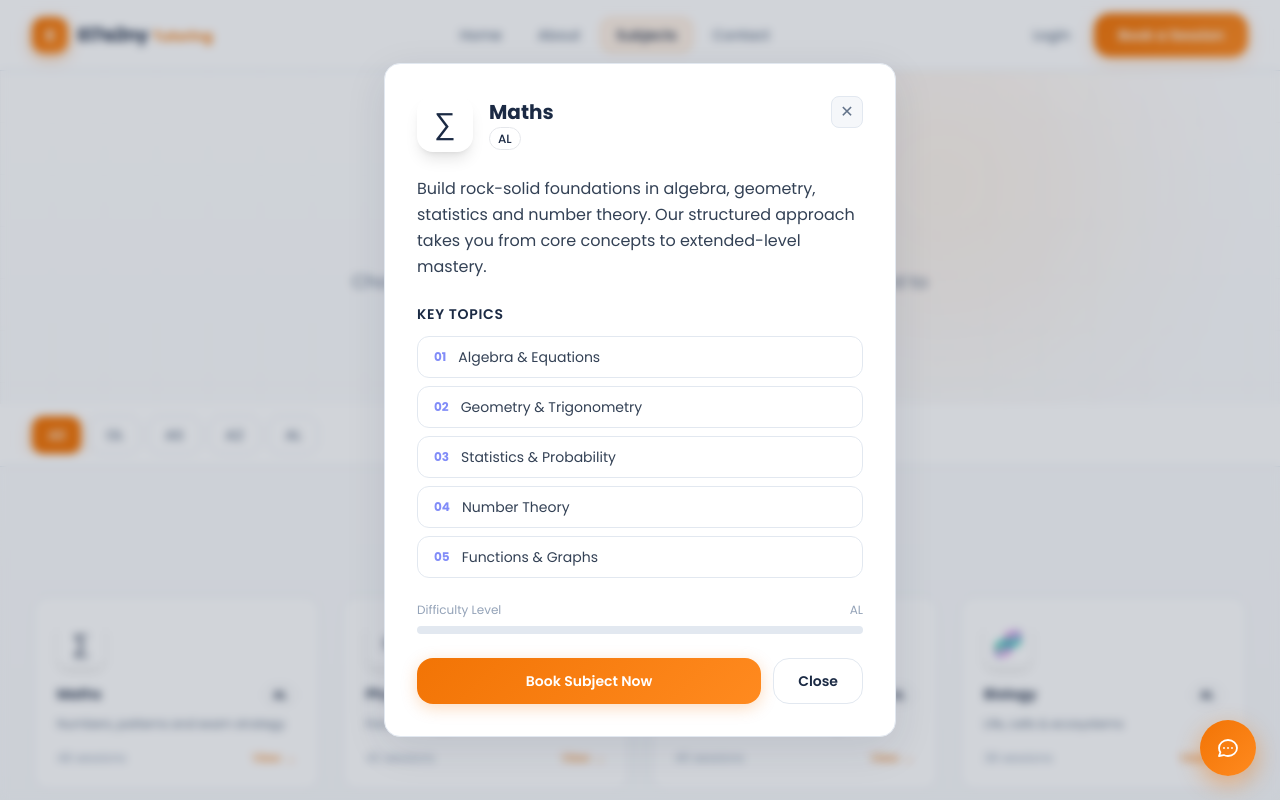
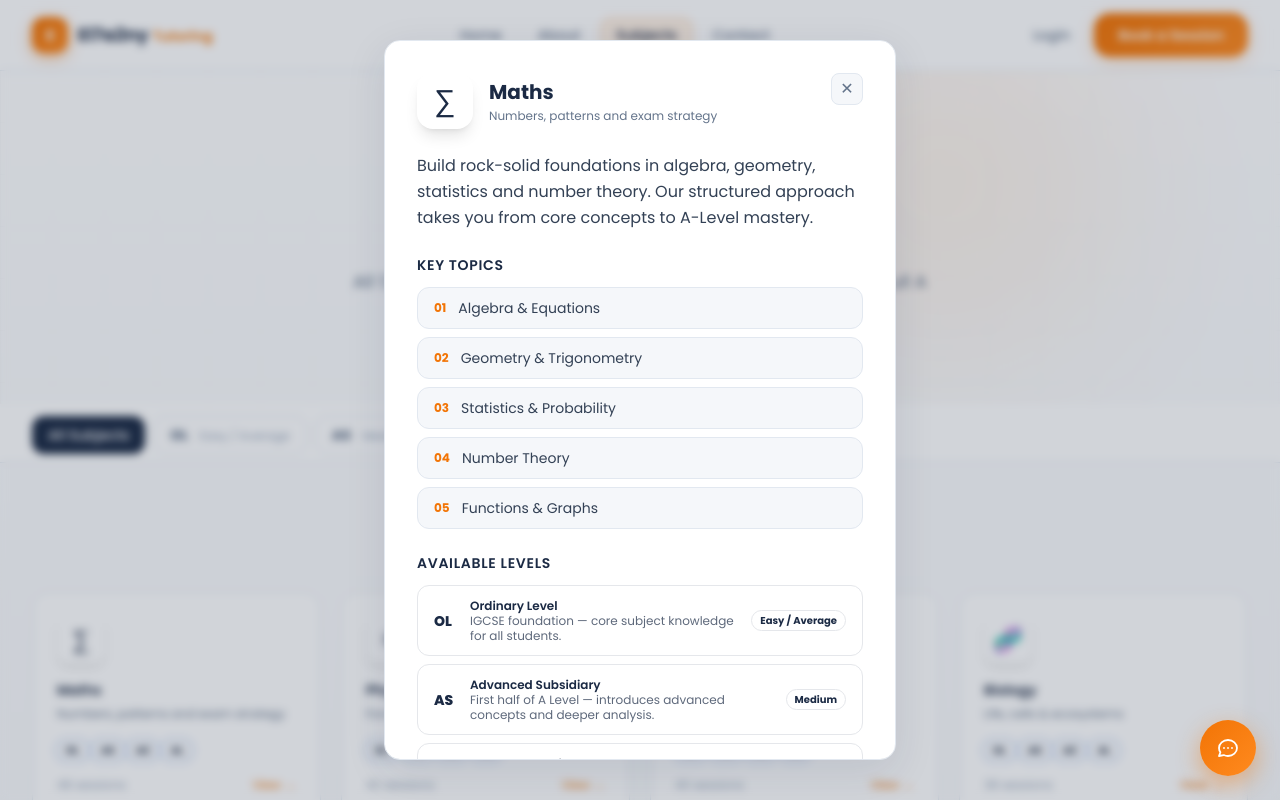
Before and after one commit to EMBOIV/El7a2nyTutoring, a Next.js app: page /subjects in a window 1280 px wide. Both pictures are taken after a click on the button 176 px from the left and 692 px from the top of the page. Shown: the top 800 px of the page. Built offline with nearby package versions, Linux system fonts and the light colour scheme.

Commit message:
new version beta5

```diff
--- a/app/subjects/page.tsx
+++ b/app/subjects/page.tsx
@@ -2,10 +2,27 @@
 
 import { useState } from 'react';
 import { motion, AnimatePresence } from 'framer-motion';
-import { subjects, difficultyColors } from '@/lib/subjects';
-import type { Subject } from '@/lib/subjects';
+import { subjects, LEVEL_INFO, LEVELS } from '@/lib/subjects';
+import type { Subject, Level } from '@/lib/subjects';
 import Link from 'next/link';
 
+/* ── Level pill chip ─────────────────────────────────────────────────────── */
+function LevelPill({ level, active }: { level: Level; active?: boolean }) {
+  const info = LEVEL_INFO[level];
+  return (
+    <span
+      className={`inline-flex items-center gap-1 text-[10px] font-bold px-2 py-0.5 rounded-full border transition-all ${
+        active
+          ? info.pill.replace('/10', '/20').replace('/50', '') + ' ring-1 ring-current/40 scale-105'
+          : info.pill + ' opacity-70'
+      }`}
+    >
+      {level}
+    </span>
+  );
+}
+
+/* ── Subject modal ───────────────────────────────────────────────────────── */
 function SubjectModal({ subject, onClose }: { subject: Subject; onClose: () => void }) {
   return (
     <AnimatePresence>
@@ -32,9 +49,7 @@ function SubjectModal({ subject, onClose }: { subject: Subject; onClose: () => v
               </div>
               <div>
                 <h2 className="text-[#1B2A44] font-bold text-xl">{subject.name}</h2>
-                <span className={`text-xs px-2 py-0.5 rounded-full border font-medium ${difficultyColors[subject.difficulty]}`}>
-                  {subject.difficulty}
-                </span>
+                <p className="text-[#64748B] text-xs mt-0.5">{subject.tagline}</p>
               </div>
             </div>
             <button
@@ -52,32 +67,33 @@ function SubjectModal({ subject, onClose }: { subject: Subject; onClose: () => v
             <h3 className="text-[#1B2A44] font-semibold mb-3 text-sm uppercase tracking-wider">Key Topics</h3>
             <div className="grid grid-cols-1 gap-2">
               {subject.topics.map((topic, i) => (
-                <div key={topic} className="flex items-center gap-3 glass rounded-xl px-4 py-2.5">
-                  <span className="text-indigo-400 text-xs font-bold">{String(i + 1).padStart(2, '0')}</span>
+                <div key={topic} className="flex items-center gap-3 bg-[#F5F7FA] rounded-xl px-4 py-2.5 border border-[#E2E8F0]">
+                  <span className="text-brand-orange text-xs font-bold">{String(i + 1).padStart(2, '0')}</span>
                   <span className="text-[#334155] text-sm">{topic}</span>
                 </div>
               ))}
             </div>
           </div>
 
-          {/* Difficulty bar */}
+          {/* Level breakdown */}
           <div className="mb-6">
-            <div className="flex justify-between text-xs text-[#94A3B8] mb-2">
-              <span>Difficulty Level</span>
-              <span className={difficultyColors[subject.difficulty].split(' ')[1]}>{subject.difficulty}</span>
+            <h3 className="text-[#1B2A44] font-semibold mb-3 text-sm uppercase tracking-wider">Available Levels</h3>
+            <div className="space-y-2">
+              {LEVELS.map(lvl => {
+                const info = LEVEL_INFO[lvl];
+                return (
+                  <div key={lvl} className={`flex items-center gap-3 rounded-xl px-4 py-3 border ${info.pill}`}>
+                    <span className="font-black text-sm w-6 shrink-0">{lvl}</span>
+                    <div className="flex-1 min-w-0">
+                      <p className="text-xs font-semibold leading-tight">{info.label}</p>
+                      <p className="text-xs opacity-70 leading-tight">{info.description}</p>
                     </div>
-            <div className="h-2 bg-[#E2E8F0] rounded-full overflow-hidden">
-              <div
-                className={`h-full rounded-full bg-gradient-to-r ${subject.gradient} transition-all ${
-                  subject.difficulty === 'OL'
-                    ? 'w-1/4'
-                    : subject.difficulty === 'AS'
-                      ? 'w-2/4'
-                      : subject.difficulty === 'A2'
-                        ? 'w-3/4'
-                        : 'w-full'
-                }`}
-              />
+                    <span className="text-[10px] font-bold whitespace-nowrap bg-white/70 rounded-full px-2 py-0.5 border border-current/20">
+                      {info.difficulty}
+                    </span>
+                  </div>
+                );
+              })}
             </div>
           </div>
 
@@ -95,11 +111,12 @@ function SubjectModal({ subject, onClose }: { subject: Subject; onClose: () => v
   );
 }
 
+/* ── Page ────────────────────────────────────────────────────────────────── */
 export default function SubjectsPage() {
   const [selected, setSelected] = useState<Subject | null>(null);
-  const [filter, setFilter] = useState<'All' | 'OL' | 'AS' | 'A2' | 'AL'>('All');
+  const [activeLevel, setActiveLevel] = useState<'All' | Level>('All');
 
-  const filtered = filter === 'All' ? subjects : subjects.filter(s => s.difficulty === filter);
+  const activeLevelInfo = activeLevel !== 'All' ? LEVEL_INFO[activeLevel] : null;
 
   return (
     <div className="pt-[70px]">
@@ -113,35 +130,82 @@ export default function SubjectsPage() {
             IGCSE <span className="gradient-text">Subjects</span>
           </h1>
           <p className="text-[#64748B] text-lg max-w-xl mx-auto">
-            Choose from 13 expertly taught IGCSE subjects. Click any card to explore the syllabus.
+            All 13 subjects are available at every level — OL, AS, A2, and Full A Level.
+            Click any card to explore topics and levels.
           </p>
         </div>
       </section>
 
-      {/* Filter tabs */}
-      <div className="sticky top-[70px] z-30 bg-white/95 backdrop-blur-xl border-b border-[#E2E8F0] py-3">
-        <div className="max-w-7xl mx-auto container-pad flex gap-2 overflow-x-auto">
-          {(['All', 'OL', 'AS', 'A2', 'AL'] as const).map(f => (
+      {/* Level filter + banner */}
+      <div className="sticky top-[70px] z-30 bg-white/95 backdrop-blur-xl border-b border-[#E2E8F0]">
+        {/* Tabs */}
+        <div className="max-w-7xl mx-auto container-pad pt-3 pb-2 flex gap-2 overflow-x-auto">
           <button
-              key={f}
-              onClick={() => setFilter(f)}
+            onClick={() => setActiveLevel('All')}
             className={`px-4 py-2 rounded-xl text-sm font-medium whitespace-nowrap transition-all ${
-                filter === f
-                  ? 'bg-brand-orange text-white shadow-[0_4px_14px_rgba(242,116,5,0.35)]'
+              activeLevel === 'All'
+                ? 'bg-[#1B2A44] text-white'
                 : 'bg-white border border-[#E2E8F0] text-[#64748B] hover:text-[#1B2A44] hover:border-[#CBD5E1]'
             }`}
           >
-              {f}
+            All Subjects
           </button>
-          ))}
+          {LEVELS.map(lvl => {
+            const info = LEVEL_INFO[lvl];
+            const active = activeLevel === lvl;
+            return (
+              <button
+                key={lvl}
+                onClick={() => setActiveLevel(lvl)}
+                className={`px-4 py-2 rounded-xl text-sm font-semibold whitespace-nowrap transition-all border ${
+                  active ? info.pill.replace('/10', '/20') + ' shadow-sm' : 'bg-white border-[#E2E8F0] text-[#64748B] hover:border-[#CBD5E1]'
+                }`}
+              >
+                <span className="font-black">{lvl}</span>
+                <span className={`ml-1.5 text-xs font-normal hidden sm:inline ${active ? '' : 'text-[#94A3B8]'}`}>
+                  · {info.difficulty}
+                </span>
+              </button>
+            );
+          })}
+        </div>
+
+        {/* Level info banner */}
+        <AnimatePresence>
+          {activeLevelInfo && (
+            <motion.div
+              key={activeLevel}
+              initial={{ opacity: 0, height: 0 }}
+              animate={{ opacity: 1, height: 'auto' }}
+              exit={{ opacity: 0, height: 0 }}
+              transition={{ duration: 0.2 }}
+              className="overflow-hidden"
+            >
+              <div className={`max-w-7xl mx-auto container-pad pb-3`}>
+                <div className={`rounded-xl px-4 py-3 border flex items-center gap-4 ${activeLevelInfo.pill}`}>
+                  {/* Bar */}
+                  <div className="hidden sm:flex flex-col gap-1 w-28 shrink-0">
+                    <div className="h-1.5 w-full bg-white/60 rounded-full overflow-hidden">
+                      <div className={`h-full rounded-full bg-gradient-to-r ${activeLevelInfo.bar} ${activeLevelInfo.barWidth}`} />
+                    </div>
+                    <p className="text-[10px] font-semibold opacity-70">{activeLevelInfo.difficulty}</p>
+                  </div>
+                  <div>
+                    <p className="font-bold text-sm">{activeLevel} — {activeLevelInfo.label}</p>
+                    <p className="text-xs opacity-80">{activeLevelInfo.description}</p>
                   </div>
                 </div>
+              </div>
+            </motion.div>
+          )}
+        </AnimatePresence>
+      </div>
 
-      {/* Grid */}
+      {/* Grid — all 13 subjects always shown */}
       <section className="section">
         <div className="max-w-7xl mx-auto container-pad">
           <div className="grid grid-cols-1 sm:grid-cols-2 lg:grid-cols-3 xl:grid-cols-4 gap-5">
-            {filtered.map(subject => (
+            {subjects.map(subject => (
               <motion.button
                 key={subject.id}
                 layout
@@ -158,14 +222,15 @@ export default function SubjectsPage() {
                   {subject.emoji}
                 </div>
 
-                <div className="flex items-start justify-between mb-2">
-                  <h3 className="text-[#1B2A44] font-semibold text-sm">{subject.name}</h3>
-                  <span className={`text-xs px-2 py-0.5 rounded-full border font-semibold ${difficultyColors[subject.difficulty]}`}>
-                    {subject.difficulty.slice(0, 3)}
-                  </span>
+                <h3 className="text-[#1B2A44] font-semibold text-sm mb-1">{subject.name}</h3>
+                <p className="text-[#64748B] text-xs leading-relaxed mb-4">{subject.tagline}</p>
+
+                {/* All 4 level pills — highlight active filter */}
+                <div className="flex flex-wrap gap-1 mb-4">
+                  {LEVELS.map(lvl => (
+                    <LevelPill key={lvl} level={lvl} active={activeLevel === 'All' || activeLevel === lvl} />
+                  ))}
                 </div>
-
-                <p className="text-[#64748B] text-xs leading-relaxed mb-4">{subject.tagline}</p>
 
                 <div className="flex items-center justify-between text-xs text-[#94A3B8]">
                   <span>{subject.sessions} sessions</span>
--- a/lib/subjects.ts
+++ b/lib/subjects.ts
@@ -5,11 +5,57 @@ export interface Subject {
   tagline: string;
   description: string;
   topics: string[];
-  difficulty: 'OL' | 'AS' | 'A2' | 'AL';
   sessions: number;
   gradient: string;
   glow: string;
 }
+
+export type Level = 'OL' | 'AS' | 'A2' | 'AL';
+
+export const LEVELS: Level[] = ['OL', 'AS', 'A2', 'AL'];
+
+export const LEVEL_INFO: Record<Level, {
+  label: string;
+  difficulty: string;
+  description: string;
+  pill: string;
+  bar: string;
+  barWidth: string;
+}> = {
+  OL: {
+    label: 'Ordinary Level',
+    difficulty: 'Easy / Average',
+    description: 'IGCSE foundation — core subject knowledge for all students.',
+    pill: 'bg-blue-50 text-blue-600 border-blue-200',
+    bar: 'from-blue-400 to-blue-600',
+    barWidth: 'w-1/4',
+  },
+  AS: {
+    label: 'Advanced Subsidiary',
+    difficulty: 'Medium',
+    description: 'First half of A Level — introduces advanced concepts and deeper analysis.',
+    pill: 'bg-amber-50 text-amber-600 border-amber-200',
+    bar: 'from-amber-400 to-amber-600',
+    barWidth: 'w-2/4',
+  },
+  A2: {
+    label: 'Second Year of A Level',
+    difficulty: 'Hard',
+    description: 'Second half of A Level — complex topics requiring strong AS foundations.',
+    pill: 'bg-orange-50 text-orange-600 border-orange-200',
+    bar: 'from-orange-400 to-orange-600',
+    barWidth: 'w-3/4',
+  },
+  AL: {
+    label: 'Full A Level',
+    difficulty: 'Very Hard',
+    description: 'Complete A Level combining AS + A2 — the highest qualification offered.',
+    pill: 'bg-violet-50 text-violet-600 border-violet-200',
+    bar: 'from-violet-500 to-violet-700',
+    barWidth: 'w-full',
+  },
+};
+
 
 export const subjects: Subject[] = [
   {
@@ -18,9 +64,8 @@ export const subjects: Subject[] = [
     emoji: '∑',
     tagline: 'Numbers, patterns and exam strategy',
     description:
-      'Build rock-solid foundations in algebra, geometry, statistics and number theory. Our structured approach takes you from core concepts to extended-level mastery.',
+      'Build rock-solid foundations in algebra, geometry, statistics and number theory. Our structured approach takes you from core concepts to A-Level mastery.',
     topics: ['Algebra & Equations', 'Geometry & Trigonometry', 'Statistics & Probability', 'Number Theory', 'Functions & Graphs'],
-    difficulty: 'AL',
     sessions: 48,
     gradient: 'from-blue-600 to-indigo-700',
     glow: 'rgba(99,102,241,0.35)',
@@ -33,7 +78,6 @@ export const subjects: Subject[] = [
     description:
       'Explore mechanics, waves, electricity and modern physics with hands-on problem-solving techniques that make abstract concepts click.',
     topics: ['Mechanics & Forces', 'Electricity & Magnetism', 'Waves & Light', 'Thermal Physics', 'Nuclear Physics'],
-    difficulty: 'AL',
     sessions: 42,
     gradient: 'from-violet-600 to-purple-700',
     glow: 'rgba(139,92,246,0.35)',
@@ -46,7 +90,6 @@ export const subjects: Subject[] = [
     description:
       'Demystify atomic structure, chemical bonding, stoichiometry and organic chemistry with clear explanations and exam-focused practice.',
     topics: ['Atomic Structure', 'Chemical Bonding', 'Stoichiometry', 'Organic Chemistry', 'Electrolysis'],
-    difficulty: 'AL',
     sessions: 40,
     gradient: 'from-emerald-600 to-teal-700',
     glow: 'rgba(16,185,129,0.35)',
@@ -59,7 +102,6 @@ export const subjects: Subject[] = [
     description:
       'Study cells, genetics, human biology and ecology in an engaging way that turns complex biological processes into memorable knowledge.',
     topics: ['Cell Biology', 'Genetics & Inheritance', 'Human Physiology', 'Ecology', 'Biotechnology'],
-    difficulty: 'AL',
     sessions: 38,
     gradient: 'from-green-600 to-emerald-700',
     glow: 'rgba(22,163,74,0.35)',
@@ -72,7 +114,6 @@ export const subjects: Subject[] = [
     description:
       'Focus deeply on human anatomy and physiology with clear, exam-focused explanations and targeted revision plans.',
     topics: ['Cells and Tissues', 'Nutrition', 'Respiration', 'Circulation', 'Homeostasis'],
-    difficulty: 'OL',
     sessions: 32,
     gradient: 'from-lime-600 to-green-700',
     glow: 'rgba(101,163,13,0.35)',
@@ -85,7 +126,6 @@ export const subjects: Subject[] = [
     description:
       'Master hardware, software, networking, data representation and programming concepts to ace both the theory and practical components.',
     topics: ['Data Representation', 'Computer Architecture', 'Networking', 'Algorithms', 'Databases'],
-    difficulty: 'OL',
     sessions: 36,
     gradient: 'from-cyan-600 to-blue-700',
     glow: 'rgba(6,182,212,0.35)',
@@ -98,7 +138,6 @@ export const subjects: Subject[] = [
     description:
       'Learn computational thinking, algorithm design and practical programming with full exam-board style practice.',
     topics: ['Problem Solving', 'Algorithms', 'Programming Concepts', 'Data Structures', 'Computer Systems'],
-    difficulty: 'AL',
     sessions: 38,
     gradient: 'from-sky-600 to-indigo-700',
     glow: 'rgba(14,116,144,0.35)',
@@ -111,7 +150,6 @@ export const subjects: Subject[] = [
     description:
       'From double-entry to final accounts, we simplify accounting logic and build the skills needed for accurate exam answers.',
     topics: ['Double Entry', 'Ledger Accounts', 'Income Statement', 'Balance Sheet', 'Ratio Analysis'],
-    difficulty: 'OL',
     sessions: 30,
     gradient: 'from-amber-500 to-orange-600',
     glow: 'rgba(245,158,11,0.35)',
@@ -124,7 +162,6 @@ export const subjects: Subject[] = [
     description:
       'Explore business operations, marketing, HR and finance while developing the analytical and evaluative skills exam boards reward.',
     topics: ['Business Organisation', 'Marketing', 'Finance and Accounts', 'Human Resources', 'Operations Management'],
-    difficulty: 'OL',
     sessions: 32,
     gradient: 'from-pink-600 to-rose-600',
     glow: 'rgba(219,39,119,0.35)',
@@ -137,7 +174,6 @@ export const subjects: Subject[] = [
     description:
       'Grasp micro and macro-economic principles with real-world examples, graph analysis and structured evaluation techniques.',
     topics: ['Supply and Demand', 'Market Structures', 'Macroeconomics', 'International Trade', 'Development Economics'],
-    difficulty: 'AL',
     sessions: 34,
     gradient: 'from-yellow-500 to-amber-600',
     glow: 'rgba(234,179,8,0.35)',
@@ -150,7 +186,6 @@ export const subjects: Subject[] = [
     description:
       'Get full support across the combined science syllabus with targeted practice in all three science disciplines.',
     topics: ['Core Biology', 'Core Chemistry', 'Core Physics', 'Practical Skills', 'Exam Strategy'],
-    difficulty: 'OL',
     sessions: 28,
     gradient: 'from-emerald-600 to-cyan-700',
     glow: 'rgba(16,185,129,0.35)',
@@ -163,7 +198,6 @@ export const subjects: Subject[] = [
     description:
       'Strengthen reading comprehension, written expression, grammar and literary analysis for First Language and Second Language IGCSE Arabic.',
     topics: ['Reading Comprehension', 'Grammar & Syntax', 'Essay Writing', 'Literature Analysis', 'Oral Practice'],
-    difficulty: 'OL',
     sessions: 26,
     gradient: 'from-indigo-600 to-violet-700',
     glow: 'rgba(99,102,241,0.35)',
@@ -176,16 +210,8 @@ export const subjects: Subject[] = [
     description:
       'Specialized support for Year 12 National Arabic with focused exam preparation and structured writing drills.',
     topics: ['Advanced Grammar', 'Model Essays', 'Reading Analysis', 'Exam Technique', 'Past Paper Practice'],
-    difficulty: 'AL',
     sessions: 24,
     gradient: 'from-purple-600 to-fuchsia-700',
     glow: 'rgba(168,85,247,0.35)',
   },
 ];
-
-export const difficultyColors = {
-  OL: 'bg-blue-500/15 text-blue-400 border-blue-500/20',
-  AS: 'bg-amber-500/15 text-amber-400 border-amber-500/20',
-  A2: 'bg-orange-500/15 text-orange-400 border-orange-500/20',
-  AL: 'bg-violet-500/15 text-violet-400 border-violet-500/20',
-};
```
Lines whose indentation alone changed are shown as unchanged.
